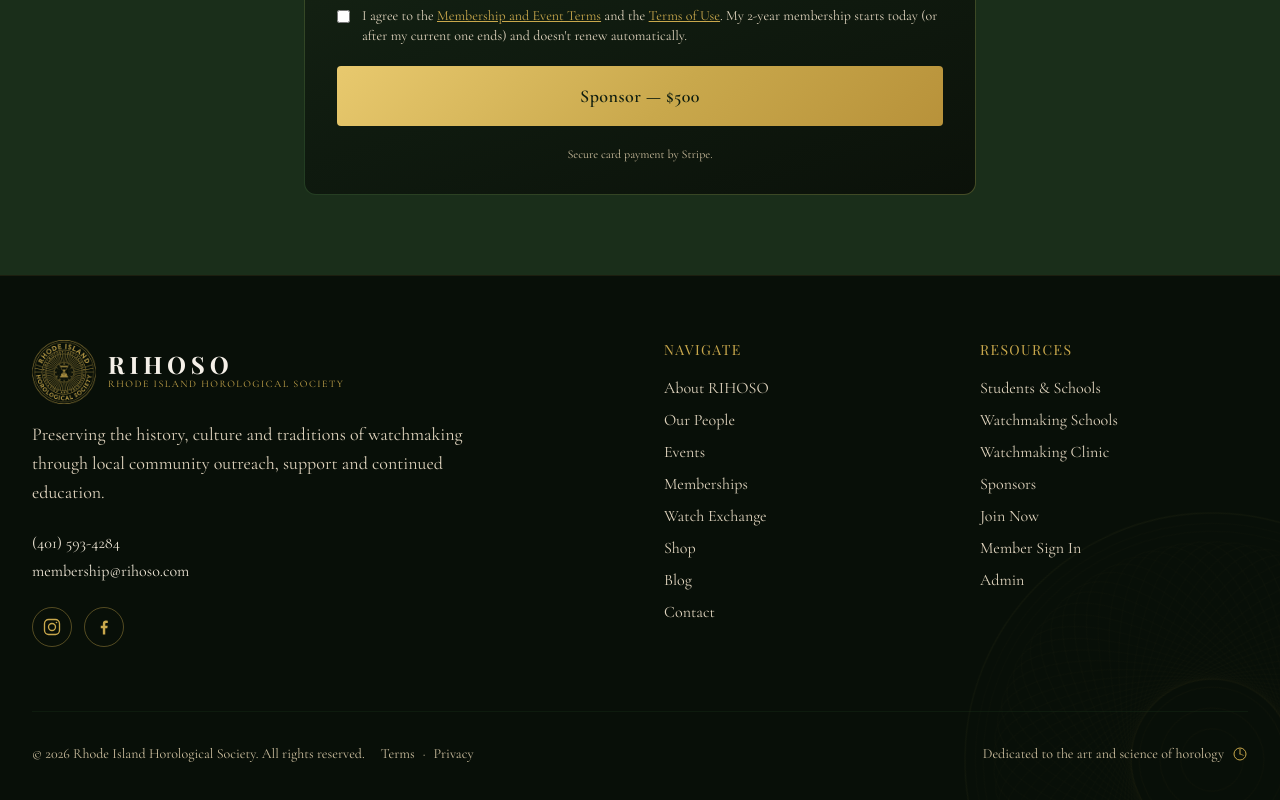
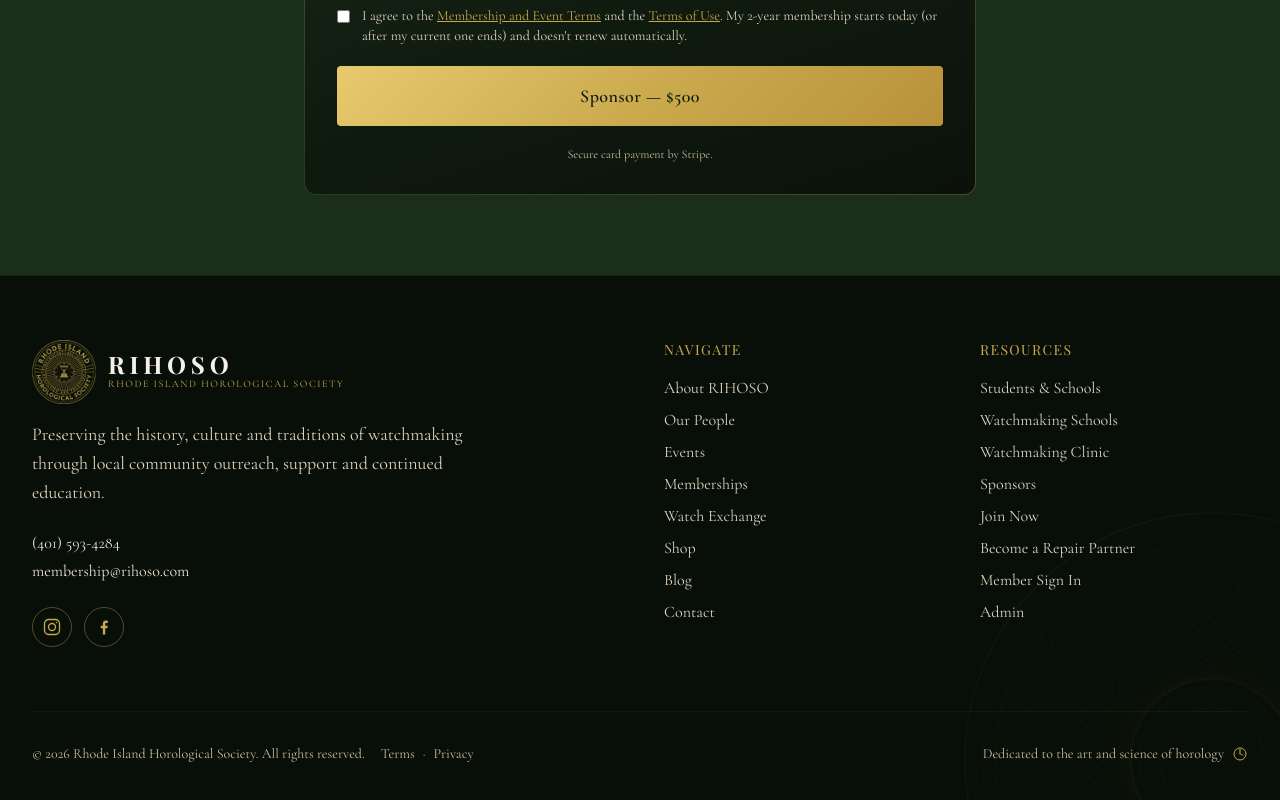
Before and after one commit to brandonsalomon-ui/rihoso-website, a Next.js app: page /sponsor in a window 1280 px wide. Shown: the part 1357-2157 px from the top of the page. Built offline with nearby package versions, Linux system fonts and the light colour scheme; a web font is replaced by a local one.

Commit message:
Update Footer.tsx

```diff
--- a/src/components/Footer.tsx
+++ b/src/components/Footer.tsx
@@ -67,6 +67,7 @@ export default function Footer() {
                 { href: "/watchmaking-clinic", label: "Watchmaking Clinic" },
                 { href: "/sponsors", label: "Sponsors" },
                 { href: "/memberships#join", label: "Join Now" },
+                { href: "/repair-partners#join", label: "Become a Repair Partner" },
                 { href: "/marketplace/account", label: "Member Sign In" },
                 { href: "/marketplace/admin", label: "Admin" },
               ].map((link) => (
```
